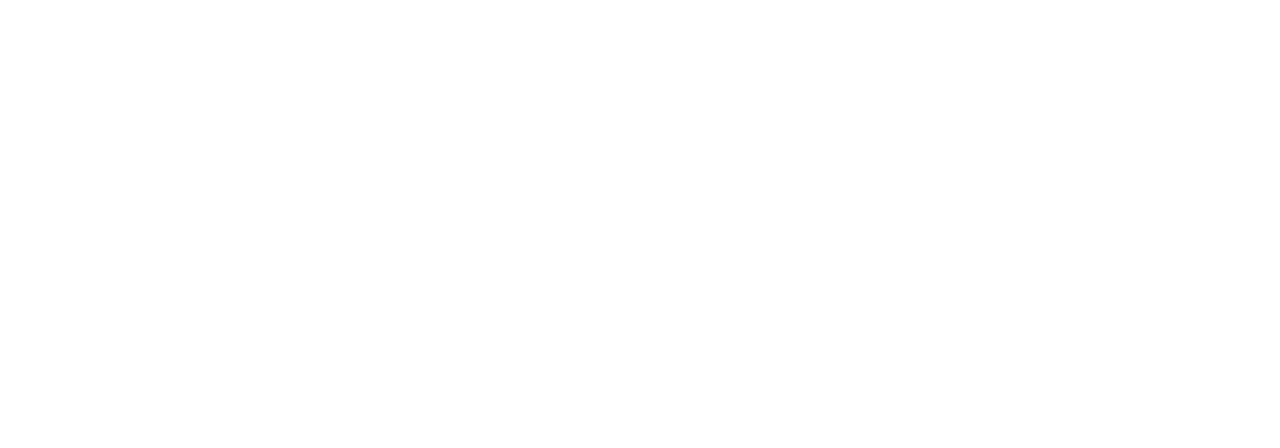
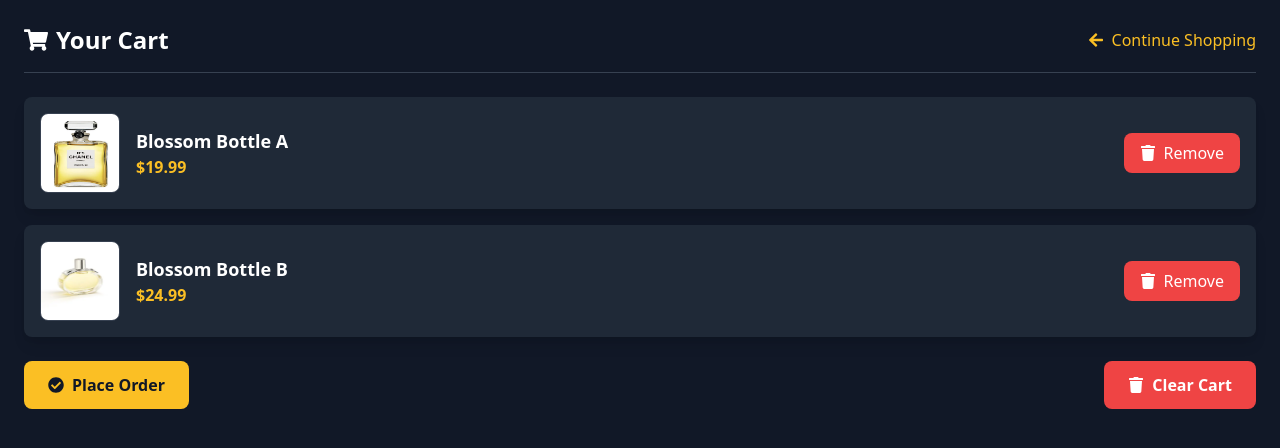
Before and after one commit to gokkull-15/blossom-bottles, a React (Create React App) app in the folder frontend/: page /cart in a window 1280 px wide. Shown: the top 448 px of the page. Built offline with nearby package versions, Linux system fonts and the light colour scheme.

Commit message:
orders page

```diff
--- a/frontend/src/App.js
+++ b/frontend/src/App.js
@@ -18,7 +18,7 @@ export default function App() {
             <Route path="/homepage1" element={<HomePage1 />} />
             <Route path="/account" element={<AccountPage />} />
             <Route path="/cart" element={<CartPage />} />
-            <Route path="/order" element={<OrderPage />} />
+            <Route path="/orders" element={<OrderPage />} />
             <Route path="/login" element={<LoginPage />} />
             <Route path="/signup" element={<SignUpPage />} />
             <Route path="/help" element={<Help />} />
--- a/frontend/src/pages/CartPage.js
+++ b/frontend/src/pages/CartPage.js
@@ -1,11 +1,98 @@
-import React from 'react'
+import { useState } from "react";
+import {
+  FaTrash,
+  FaShoppingCart,
+  FaCheckCircle,
+  FaArrowLeft,
+} from "react-icons/fa";
+import { Link } from "react-router-dom";
+import p1 from "../requirements/perfume1.png";
+import p3 from "../requirements/perfume3.png";
 
-const CartPage = () => {
+export default function Cart() {
+  const [cartItems, setCartItems] = useState([
+    {
+      id: 1,
+      name: "Blossom Bottle A",
+      price: 19.99,
+      image: p1,
+    },
+    {
+      id: 2,
+      name: "Blossom Bottle B",
+      price: 24.99,
+      image: p3,
+    },
+  ]);
+
+  // Remove Item from Cart
+  const removeFromCart = (id) => {
+    setCartItems(cartItems.filter((item) => item.id !== id));
+  };
+
   return (
-    <div>
+    <div className="bg-gray-900 min-h-screen text-white p-6">
+      {/* Navbar */}
+      <div className="flex items-center justify-between pb-4 border-b border-gray-700">
+        <h1 className="text-2xl font-bold flex items-center gap-2">
+          <FaShoppingCart /> Your Cart
+        </h1>
+        <Link
+          to="/homepage1"
+          className="text-yellow-400 hover:text-yellow-500 flex items-center gap-2"
+        >
+          <FaArrowLeft /> Continue Shopping
+        </Link>
+      </div>
 
+      {/* Cart Items */}
+      {cartItems.length === 0 ? (
+        <p className="text-center text-gray-400 mt-10 text-lg">
+          Your cart is empty.
+        </p>
+      ) : (
+        <div className="mt-6">
+          {cartItems.map((item) => (
+            <div
+              key={item.id}
+              className="flex items-center bg-gray-800 p-4 rounded-lg mb-4 shadow-lg"
+            >
+              <img
+                src={item.image}
+                alt={item.name}
+                className="w-20 h-20 rounded-lg border border-gray-700"
+              />
+              <div className="flex-1 ml-4">
+                <h2 className="text-lg font-semibold">{item.name}</h2>
+                <p className="text-yellow-400 font-bold">
+                  ${item.price.toFixed(2)}
+                </p>
+              </div>
+              <button
+                onClick={() => removeFromCart(item.id)}
+                className="bg-red-500 hover:bg-red-600 text-white px-4 py-2 rounded-lg flex items-center gap-2"
+              >
+                <FaTrash /> Remove
+              </button>
+            </div>
+          ))}
+        </div>
+      )}
+
+      {/* Cart Actions */}
+      {cartItems.length > 0 && (
+        <div className="mt-6 flex justify-between">
+          <button className="bg-yellow-400 hover:bg-yellow-500 text-gray-900 px-6 py-3 rounded-lg font-bold flex items-center gap-2">
+            <FaCheckCircle /> Place Order
+          </button>
+          <button
+            onClick={() => setCartItems([])}
+            className="bg-red-500 hover:bg-red-600 text-white px-6 py-3 rounded-lg font-bold flex items-center gap-2"
+          >
+            <FaTrash /> Clear Cart
+          </button>
+        </div>
+      )}
     </div>
-  )
+  );
 }
-
-export default CartPage
--- a/frontend/src/pages/OrderPage.js
+++ b/frontend/src/pages/OrderPage.js
@@ -1,11 +1,83 @@
-import React from 'react'
+import { useState } from "react";
+import { FaBox, FaCalendarAlt, FaTimesCircle } from "react-icons/fa";
+import p1 from "../requirements/perfume1.png";
+import p3 from "../requirements/perfume3.png";
 
-const OrderPage = () => {
+export default function Orders() {
+  const [orders, setOrders] = useState([
+    {
+      id: 1,
+      name: "Blossom Bottle A",
+      image: p1,
+      deliveryDate: "Feb 25, 2025",
+      cancelled: false,
+    },
+    {
+      id: 2,
+      name: "Blossom Bottle B",
+      image: p3,
+      deliveryDate: "Feb 27, 2025",
+      cancelled: false,
+    },
+  ]);
+
+  // Cancel Order
+  const cancelOrder = (id) => {
+    setOrders(
+      orders.map((order) =>
+        order.id === id ? { ...order, cancelled: true } : order
+      )
+    );
+  };
+
   return (
-    <div>
+    <div className="bg-gray-900 min-h-screen text-white p-6">
+      {/* Page Header */}
+      <h1 className="text-2xl font-bold flex items-center gap-2 pb-4 border-b border-gray-700">
+        <FaBox /> Your Orders
+      </h1>
 
+      {/* Orders List */}
+      {orders.length === 0 ? (
+        <p className="text-center text-gray-400 mt-10 text-lg">
+          No orders placed yet.
+        </p>
+      ) : (
+        <div className="mt-6">
+          {orders.map((order) => (
+            <div
+              key={order.id}
+              className="bg-gray-800 p-4 rounded-lg mb-4 shadow-lg"
+            >
+              <div className="flex items-center">
+                <img
+                  src={order.image}
+                  alt={order.name}
+                  className="w-20 h-20 rounded-lg border border-gray-700"
+                />
+                <div className="ml-4 flex-1">
+                  <h2 className="text-lg font-semibold">{order.name}</h2>
+                  <p className="text-yellow-400 flex items-center gap-2">
+                    <FaCalendarAlt /> Delivery Date: {order.deliveryDate}
+                  </p>
+                </div>
+                {order.cancelled ? (
+                  <p className="text-red-400 font-bold flex items-center gap-2">
+                    <FaTimesCircle /> Order Cancelled
+                  </p>
+                ) : (
+                  <button
+                    onClick={() => cancelOrder(order.id)}
+                    className="bg-red-500 hover:bg-red-600 text-white px-4 py-2 rounded-lg flex items-center gap-2"
+                  >
+                    <FaTimesCircle /> Cancel Order
+                  </button>
+                )}
+              </div>
+            </div>
+          ))}
+        </div>
+      )}
     </div>
-  )
+  );
 }
-
-export default OrderPage
```
